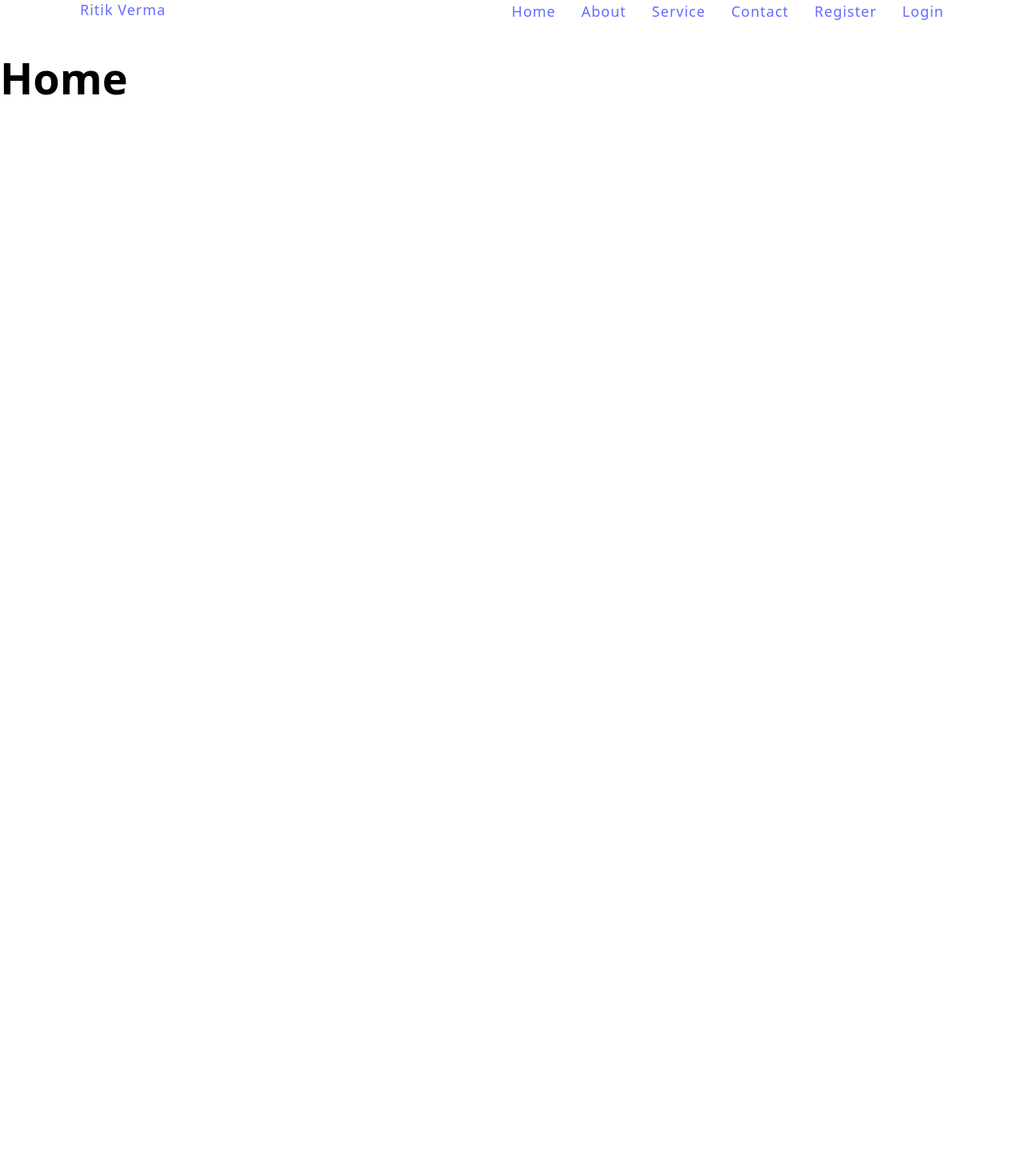
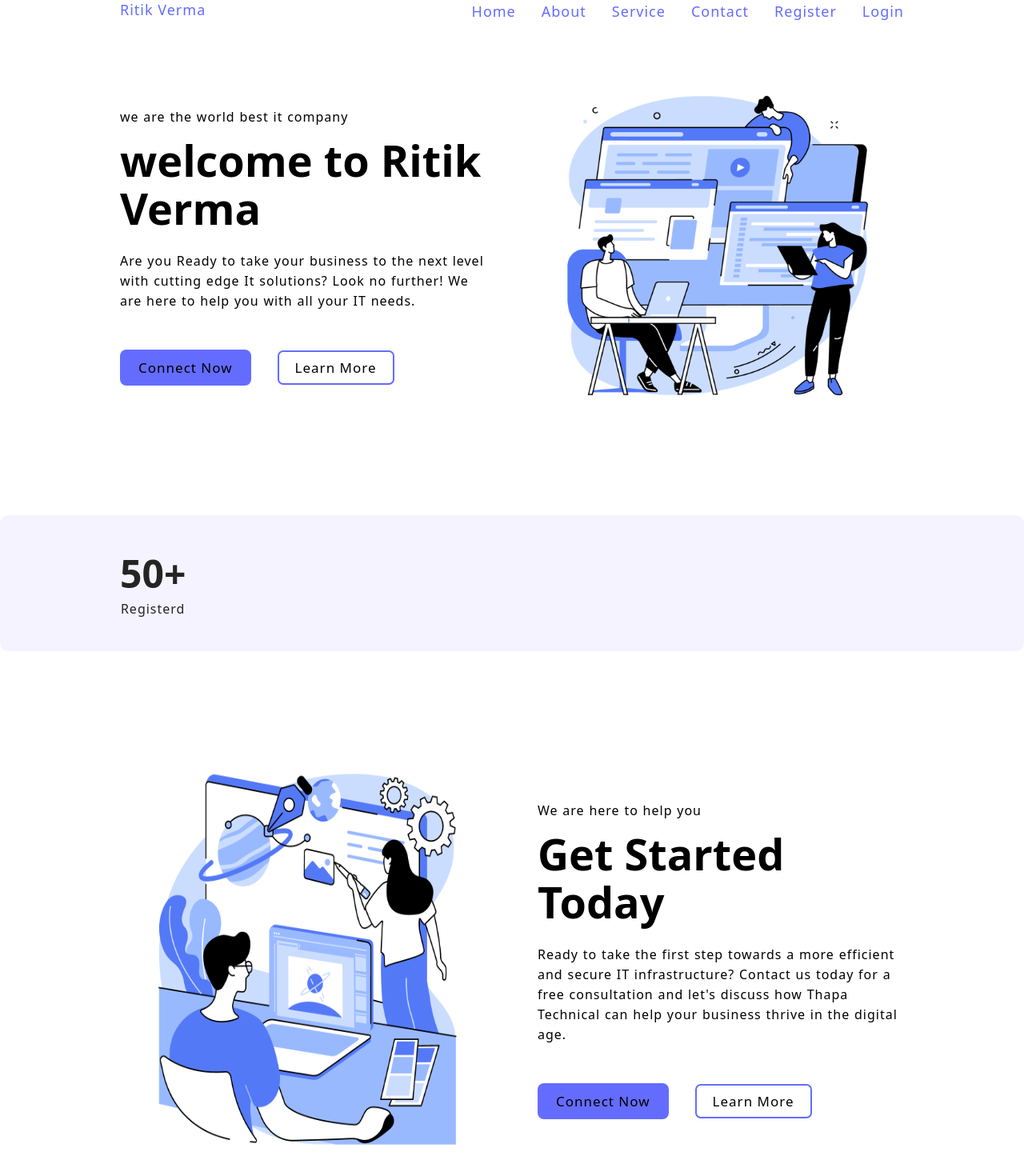
Before and after one commit to Ritik-Vermaa/Full-Stack-Mern-Project-With-admin-Panel, a React (Vite) app in the folder client/: page / in a window 1280 px wide. Shown: the part 40-1510 px from the top of the page at 80% size. Before the commit the page ends 800 px from the top, so only its background shows below. Built offline with nearby package versions, Linux system fonts and the light colour scheme.

Commit message:
Making Home Section

```diff
--- a/client/src/index.css
+++ b/client/src/index.css
@@ -1,47 +1,46 @@
-*{
+* {
   margin: 0;
   padding: 0;
   box-sizing: border-box;
-  font-family: Urbanist, system-ui, Avenir , Arial, Helvetica, sans-serif;
+  font-family: Urbanist, system-ui, Avenir, Arial, Helvetica, sans-serif;
   color-scheme: light dark;
 }
 
-:root{
-  --bg-color : #f4f3ff;
-  --bt-color : #646cff;
-  --dark-color :#242424;
-  --helper-color : #99b9ff;
+:root {
+  --bg-color: #f4f3ff;
+  --bt-color: #646cff;
+  --dark-color: #242424;
+  --helper-color: #99b9ff;
 }
 
-html{
+html {
   font-size: 62.5%;
 }
 
-body{
+body {
   margin: 0;
   min-width: 32rem;
   min-height: 100vh;
 }
 
-h1{
+h1 {
   font-size: 5.4rem;
   line-height: 1.1;
   font-weight: bold;
 }
 
-
 p,
 li,
 label,
 input,
-textarea{
+textarea {
   font-size: 1.6rem;
   line-height: 1.56;
   letter-spacing: 0.1rem;
   word-spacing: 0.06rem;
 }
 
-a{
+a {
   font-weight: 500;
   font-size: 1.8rem;
   letter-spacing: 0.1rem;
@@ -49,8 +48,109 @@ a{
   text-decoration: inherit;
 }
 
-.container{
+
+.container {
   max-width: 140rem;
-  padding: 4rem 10rem;
+  padding: 4rem 15rem;
   margin: 0 auto;
 }
+
+.grid {
+  display: grid;
+  gap: 6.4rem;
+}
+
+.grid-two-cols {
+  grid-template-columns: repeat(2, 1fr);
+}
+
+/* Reusable button */
+
+button{
+  text-transform: capitalize;
+  padding: 1rem 2.2rem;
+  font-size: 1.7rem;
+  font-weight: 500;
+  background-color: var(--bt-color);
+  border-radius: 0.8rem;
+  -moz-border-radius: 0.8rem;
+  -webkit-border-radius: 0.8rem;
+  -ms-border-radius: 0.8rem;
+  -o-border-radius: 0.8rem;
+  border: .1rem solid transparent;
+  cursor: pointer;
+  letter-spacing: 0.1rem;
+  transition: border-color 0.3s,
+}
+
+.secondary-btn{
+  background-color: transparent;
+  box-shadow: inset 0 0 0 0.2rem var(--bt-color);
+  margin-left: 3.2rem;
+}
+
+
+/* state Rule */
+button:hover {
+  box-shadow: inset 0 0 0 0.2rem var(--bg-color);
+}
+
+a:hover,
+a:active{
+  color: #535bf2;
+}
+
+/***** Hero Section *****/
+
+.section-hero{
+  & .grid{
+    align-items: center;
+  }
+}
+
+.hero-content{
+  & p{
+    margin: 2.4rem 0 4.8rem 0;
+    &:first-child{
+      margin: 0 0 1.2rem 0;
+    }
+  }
+}
+
+.hero-image{
+  display: flex;
+  justify-content: center;
+}
+/***** End Section *****/
+
+/***** analytics Section *****/
+
+.section-analytics {
+  margin: 9.6rem 0;
+
+  & .container {
+    background-color: var(--bg-color);
+    border-radius: 1rem;
+  }
+
+  & .grid {
+    color: var(--dark-color);
+
+    & .div1 {
+      text-align: center;
+      border-right: 0.2rem solid var(--dark-color);
+
+      &:last-child {
+        border: none;
+      }
+      & h2 {
+        font-size: 4.8rem;
+      }
+      & p {
+        text-transform: capitalize;
+      }
+    }
+  }
+}
+
+/***** End analytics Section *****/
--- a/client/src/pages/Home.jsx
+++ b/client/src/pages/Home.jsx
@@ -1,9 +1,80 @@
 const Home = () => {
-    return (
-        <div>
-            <h1>Home</h1>
+  return (
+    <>
+      <main>
+        <section className="section-hero">
+          <div className="container grid grid-two-cols">
+            <div className="hero-content">
+              <p>we are the world best it company</p>
+              <h1>welcome to Ritik Verma</h1>
+              <p>
+                Are you Ready to take your business to the next level with
+                cutting edge It solutions? Look no further! We are here to help
+                you with all your IT needs.
+              </p>
+              <div className="btn btn-group">
+                <a href="/contact">
+                  <button className="btn">Connect Now</button>
+                </a>
+                <a href="/service">
+                  <button className="btn secondary-btn">Learn More</button>
+                </a>
+              </div>
+            </div>
+            <div className="hero-image">
+              <img src="/images/home.png" alt="" height={400} width={400} />
+            </div>
+          </div>
+        </section>
+      </main>
+
+      {/* 2nd section  */}
+
+      <section className="section-analytics">
+        <div className="container grid grid-four-cols">
+            <div className="div1">
+                <h2>50+</h2>
+                <p>registerd</p>
+            </div>
         </div>
-    );
-}
+
+      </section>
+
+      {/* 3rd section  */}
+      <section className="section-hero">
+        <div className="container grid grid-two-cols">
+          {/* hero images  */}
+          <div className="hero-image">
+            <img
+              src="/images/design.png"
+              alt="coding together"
+              width="400"
+              height="500"
+            />
+          </div>
+
+          <div className="hero-content">
+            <p>We are here to help you</p>
+            <h1>Get Started Today</h1>
+            <p>
+              Ready to take the first step towards a more efficient and secure
+              IT infrastructure? Contact us today for a free consultation and
+              let's discuss how Thapa Technical can help your business thrive in
+              the digital age.
+            </p>
+            <div className="btn btn-group">
+              <a href="/contact">
+                <button className="btn">connect now</button>
+              </a>
+              <a href="/services">
+                <button className="btn secondary-btn">learn more</button>
+              </a>
+            </div>
+          </div>
+        </div>
+      </section>
+    </>
+  );
+};
 
 export default Home;
--- a/client/src/pages/Login.jsx
+++ b/client/src/pages/Login.jsx
@@ -1,8 +1,71 @@
+import { useState } from "react";
+
 const Login = () => {
+
+  const [user, setUser] = useState({
+    email: "",
+    password: "",
+  });
+
+  const handleInput = (e) => {
+    const name = e.target.name;
+    const value = e.target.value;
+    setUser({ ...user, [name]: value });
+  }
+
+  const handleSubmit = async (e) => {
+    e.preventDefault();
+  }
+
   return (
-    <div>
-      <h1>Login</h1>
-    </div>
+    <>
+      <section>
+        <main>
+          <div className="section-login">
+            <div className="container grid grid-two-cols">
+              <div className="login-image">
+                <img src="/images/login.png" alt=""
+                width={400}
+                height={400} />
+              </div>
+              <div className="login-form">
+              <h1 className="main-heading mb-3">Login Form</h1>
+              <br />
+              <form onSubmit={handleSubmit}>
+              <div>
+                    <label htmlFor="email">email</label>
+                    <input
+                      type="email"
+                      name="email"
+                      placeholder="email"
+                      id="email"
+                      required
+                      autoComplete="off"
+                      value={user.email}
+                      onChange={handleInput}
+                    />
+                  </div>
+                  <div>
+                    <label htmlFor="password">password</label>
+                    <input
+                      type="password"
+                      name="password"
+                      placeholder="password"
+                      id="password"
+                      required
+                      autoComplete="off"
+                      value={user.password}
+                      onChange={handleInput}
+                    />
+                  </div>
+                  <button type="submit" className="btn btn-submit" >Login Now</button>
+              </form>
+              </div>
+            </div>
+          </div>
+        </main>
+      </section>
+    </>
   );
 };
 
```
